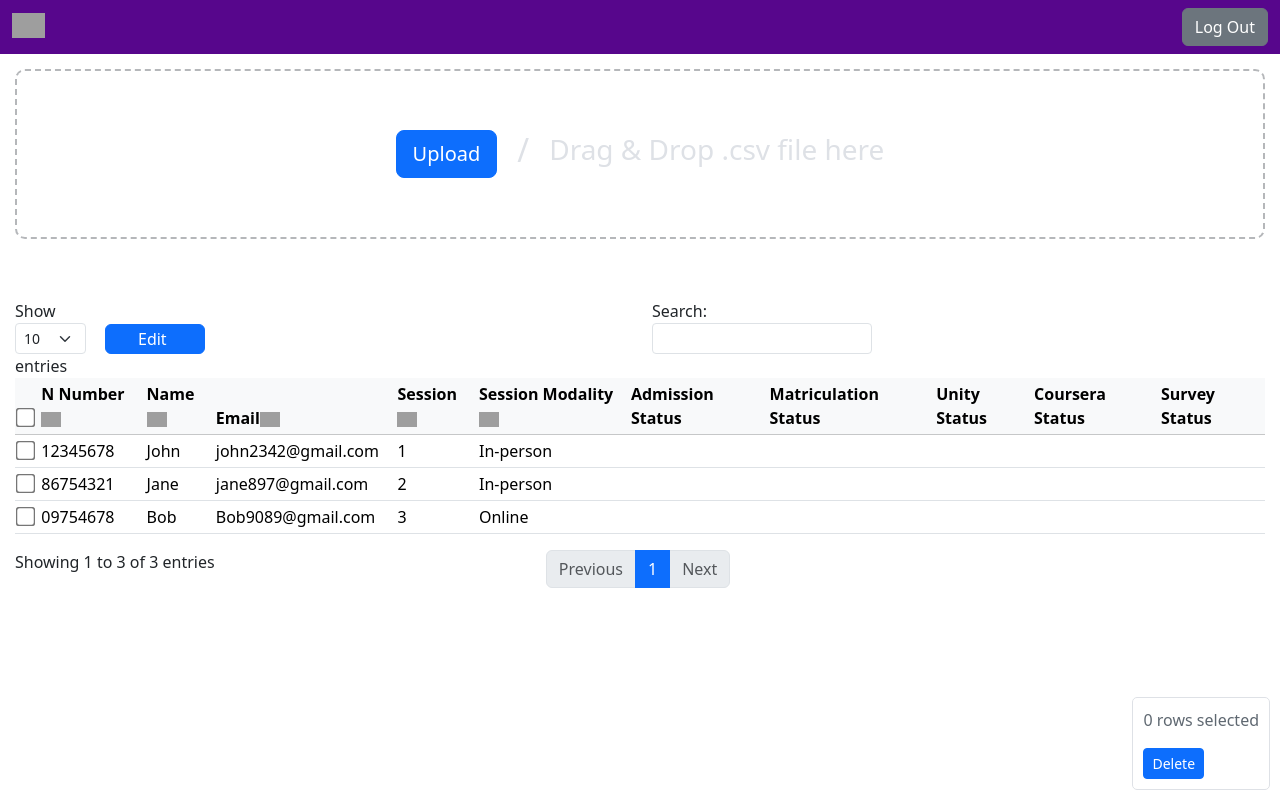
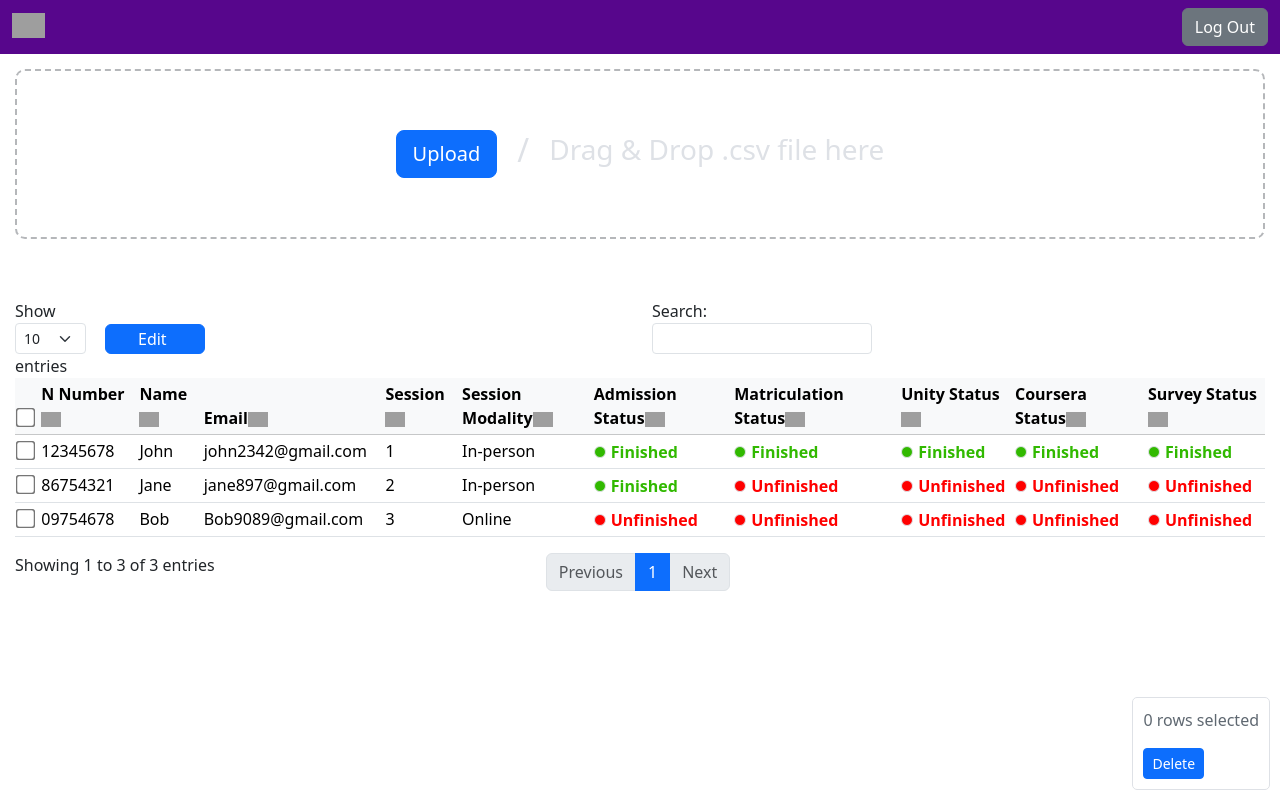
Before and after one commit to JiayuDu0048/AdministratorAdmissionPage, a React (Vite) app: page / in a window 1280 px wide. Shown: the top 800 px of the page. Built offline with nearby package versions, Linux system fonts and the light colour scheme; grey boxes are pictures that could not be loaded.

Commit message:
added addmission, matriculation and other status detect

```diff
--- a/src/App.css
+++ b/src/App.css
@@ -52,3 +52,34 @@ input[type="checkbox"] {
   -o-transform: scale(1.5); /* Opera */
   transform: scale(1.5);
 }
+
+/* status style*/
+.Green-glowing-dot {
+  width: 12px;
+  height: 12px;
+  margin-top: 7px;
+  border-radius: 50%;
+  background-color: #31b900;
+  border: 0.5px solid #dee1e6;
+  display: inline-block;
+  margin-right: 5px;}
+  .Green-text{
+    font-weight: 600;
+    color: #31b900;
+    display: inline-block;
+  }
+  .Red-glowing-dot {
+    width: 12px;
+    height: 12px;
+    margin-top: 7px;
+    border-radius: 50%;
+    background-color: #ff0000;
+    border: 0.5px solid #dee1e6;
+
+    display: inline-block;
+    margin-right: 5px;}
+    .Red-text{
+      font-weight: 600;
+      color: #ff0000;
+      display: inline-block;
+    }
--- a/src/Component/Table.jsx
+++ b/src/Component/Table.jsx
@@ -15,6 +15,11 @@ function Table() {
       Email: "john2342@gmail.com",
       session: "1",
       sessionModality: "In-person",
+      admission: "Finished",
+      Matriculation: "Finished",
+      Unity: "Finished",
+      Coursera: "Finished",
+      Survey: "Finished",
     },
     {
       id: 2,
@@ -23,6 +28,11 @@ function Table() {
       Email: "jane897@gmail.com",
       session: "2",
       sessionModality: "In-person",
+      admission: "Finished",
+      Matriculation: "Unfinished",
+      Unity: "Unfinished",
+      Coursera: "Unfinished",
+      Survey: "Unfinished",
     },
     {
       id: 3,
@@ -31,6 +41,11 @@ function Table() {
       Email: "Bob9089@gmail.com",
       session: "3",
       sessionModality: "Online",
+      admission: "Unfinished",
+      Matriculation: "Unfinished",
+      Unity: "Unfinished",
+      Coursera: "Unfinished",
+      Survey: "Unfinished",
     },
   ]);
 
@@ -98,6 +113,15 @@ function Table() {
     }
   };
 
+  //status detect
+  const IsFinished = (status) => {
+    if (status === "Finished") {
+      return true;
+    } else {
+      return false;
+    }
+  };
+
   return (
     <>
       <div className="marginGlobal">
@@ -147,32 +171,32 @@ function Table() {
           )}
         </div>
         <div
-          class="modal fade"
+          className="modal fade"
           id="SaveConfirm"
           tabindex="-1"
           aria-labelledby="SaveConfirmLabel"
           aria-hidden="true"
         >
-          <div class="modal-dialog">
-            <div class="modal-content ">
-              <div class="modal-header">
-                <h1 class="modal-title fs-5" id="SaveConfirmLabel">
+          <div className="modal-dialog">
+            <div className="modal-content ">
+              <div className="modal-header">
+                <h1 className="modal-title fs-5" id="SaveConfirmLabel">
                   Confirmation
                 </h1>
                 <button
                   type="button"
-                  class="btn-close"
+                  className="btn-close"
                   data-bs-dismiss="modal"
                   aria-label="Close"
                 ></button>
               </div>
-              <div class="modal-body">
+              <div className="modal-body">
                 Are you sure you want to make these changes?
               </div>
-              <div class="modal-footer">
+              <div className="modal-footer">
                 <button
                   type="button"
-                  class="btn btn-secondary"
+                  className="btn btn-secondary"
                   data-bs-dismiss="modal"
                 >
                   Discard
@@ -180,7 +204,7 @@ function Table() {
                 <button
                   onClick={handleSaveClick}
                   type="button"
-                  class="btn btn-primary"
+                  className="btn btn-primary"
                   data-bs-dismiss="modal"
                 >
                   Confirm
@@ -293,11 +317,46 @@ function Table() {
                   width="20"
                 ></img>
               </th>
-              <th scope="col">Admission Status</th>
-              <th scope="col">Matriculation Status</th>
-              <th scope="col">Unity Status</th>
-              <th scope="col">Coursera Status</th>
-              <th scope="col">Survey Status</th>
+              <th scope="col">
+                Admission Status
+                <img
+                  src="https://cdn.icon-icons.com/icons2/906/PNG/512/sort_icon-icons.com_69899.png"
+                  alt="Logo"
+                  width="20"
+                ></img>
+              </th>
+              <th scope="col">
+                Matriculation Status
+                <img
+                  src="https://cdn.icon-icons.com/icons2/906/PNG/512/sort_icon-icons.com_69899.png"
+                  alt="Logo"
+                  width="20"
+                ></img>
+              </th>
+              <th scope="col">
+                Unity Status
+                <img
+                  src="https://cdn.icon-icons.com/icons2/906/PNG/512/sort_icon-icons.com_69899.png"
+                  alt="Logo"
+                  width="20"
+                ></img>
+              </th>
+              <th scope="col">
+                Coursera Status
+                <img
+                  src="https://cdn.icon-icons.com/icons2/906/PNG/512/sort_icon-icons.com_69899.png"
+                  alt="Logo"
+                  width="20"
+                ></img>
+              </th>
+              <th scope="col">
+                Survey Status
+                <img
+                  src="https://cdn.icon-icons.com/icons2/906/PNG/512/sort_icon-icons.com_69899.png"
+                  alt="Logo"
+                  width="20"
+                ></img>
+              </th>
             </tr>
           </thead>
           <tbody>
@@ -342,11 +401,71 @@ function Table() {
                   )}
                 </td>
                 <td>{getStatus(row.session)}</td>
-                <td></td>
-                <td></td>
-                <td></td>
-                <td></td>
-                <td></td>
+                <td>
+                  {IsFinished(row.admission) ? (
+                    <div>
+                      <div className="Green-glowing-dot"></div>
+                      <div className="Green-text">Finished</div>
+                    </div>
+                  ) : (
+                    <div>
+                      <div className="Red-glowing-dot"></div>
+                      <div className="Red-text">Unfinished</div>
+                    </div>
+                  )}
+                </td>
+                <td>
+                  {IsFinished(row.Matriculation) ? (
+                    <div>
+                      <div className="Green-glowing-dot"></div>
+                      <div className="Green-text">Finished</div>
+                    </div>
+                  ) : (
+                    <div>
+                      <div className="Red-glowing-dot"></div>
+                      <div className="Red-text">Unfinished</div>
+                    </div>
+                  )}
+                </td>
+                <td>
+                  {IsFinished(row.Unity) ? (
+                    <div>
+                      <div className="Green-glowing-dot"></div>
+                      <div className="Green-text">Finished</div>
+                    </div>
+                  ) : (
+                    <div>
+                      <div className="Red-glowing-dot"></div>
+                      <div className="Red-text">Unfinished</div>
+                    </div>
+                  )}
+                </td>
+                <td>
+                  {IsFinished(row.Unity) ? (
+                    <div>
+                      <div className="Green-glowing-dot"></div>
+                      <div className="Green-text">Finished</div>
+                    </div>
+                  ) : (
+                    <div>
+                      <div className="Red-glowing-dot"></div>
+                      <div className="Red-text">Unfinished</div>
+                    </div>
+                  )}
+                </td>
+                <td>
+                  {IsFinished(row.Unity) ? (
+                    <div>
+                      <div className="Green-glowing-dot"></div>
+                      <div className="Green-text">Finished</div>
+                    </div>
+                  ) : (
+                    <div>
+                      <div className="Red-glowing-dot"></div>
+                      <div className="Red-text">Unfinished</div>
+                    </div>
+                  )}
+                </td>
               </tr>
             ))}
           </tbody>
```
